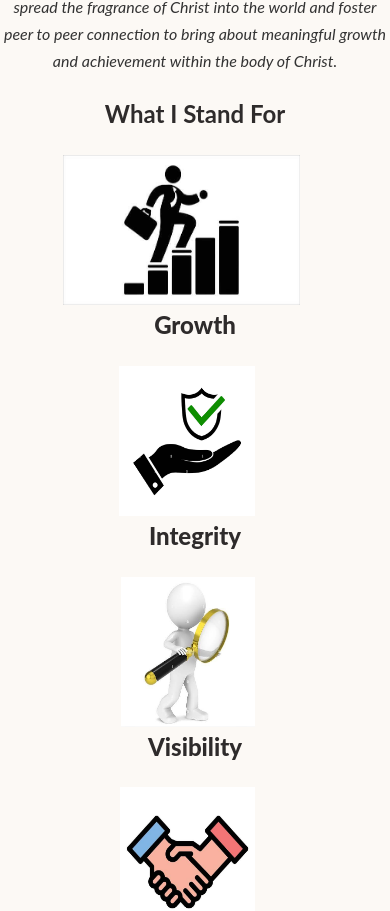
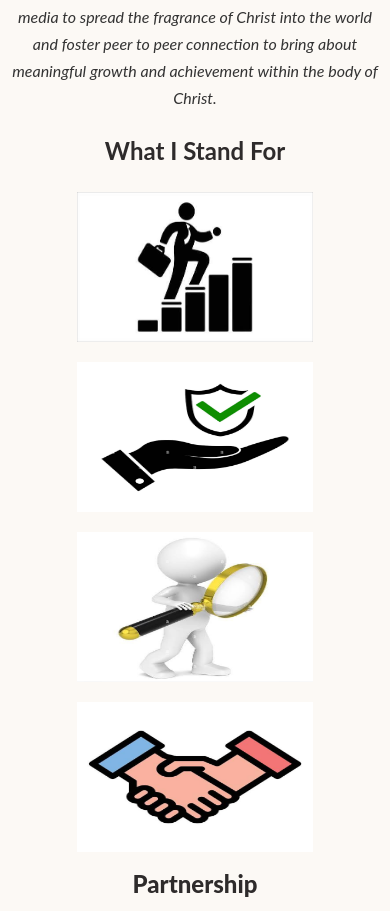
Before and after one commit to EbenEzekiel/authorwebsite, a React (Vite) app: page / in a window 390 px wide. Shown: the part 1829-2740 px from the top of the page. Built offline with nearby package versions, Linux system fonts and the light colour scheme.

Commit message:
css modifications on home page

```diff
--- a/src/assets/HomeBody.css
+++ b/src/assets/HomeBody.css
@@ -21,18 +21,6 @@
     max-width: 750px;
 }
 
-#best-sellers {
-    display: flex;
-    justify-content: center;
-    gap: 20px;
-}
-
-#best-sellers img {
-    width: 150px;
-    border: 1.5px solid gold;
-    border-radius: 5px;
-}
-
 #identity {
     display: flex;
     margin: 20px 0 5rem 0;
@@ -43,11 +31,22 @@
     font-size: 1.5rem;
 }
 
-#identity img {
+#identity div, #identity img{
+    width: 150px;
+    height: 150px;
+}
+
+#best-sellers {
+    display: flex;
+    justify-content: center;
+    gap: 20px;
+}
+
+#best-sellers img {
     display: block;
     width: 150px;
-    height: 150px;
-
+    border: 1.5px solid gold;
+    border-radius: 5px;
 }
 
 @media (max-width: 768px) {
@@ -58,7 +57,9 @@
 }
 
 @media (max-width: 450px) {
-    #best-sellers img, #identity img {
-        width: 90%;
+    #identity img,
+    #best-sellers img,
+    #identity div {
+        width: 80%;
     }
 }
--- a/src/assets/HomeBody.jsx
+++ b/src/assets/HomeBody.jsx
@@ -16,7 +16,7 @@ import './HomeBody.css';
 export default function HomeBody () {
 
     return (
-        <div>
+        <div style={{padding: '10px'}}>
             <div className='headings'>
                 <h1>Hi! I am Dr. Abiola Fashina (esq.). Welcome to my Author's Website</h1>
             </div>
```
